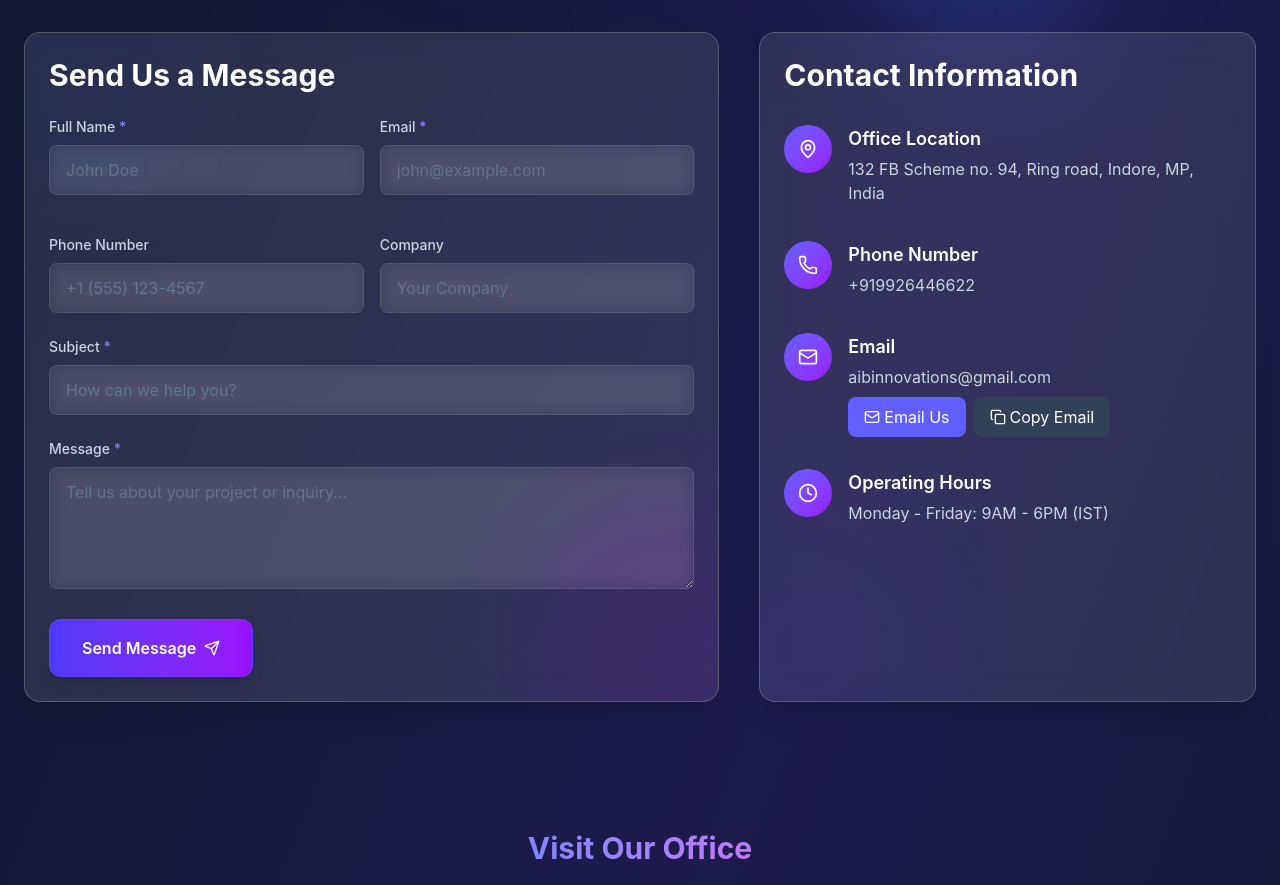
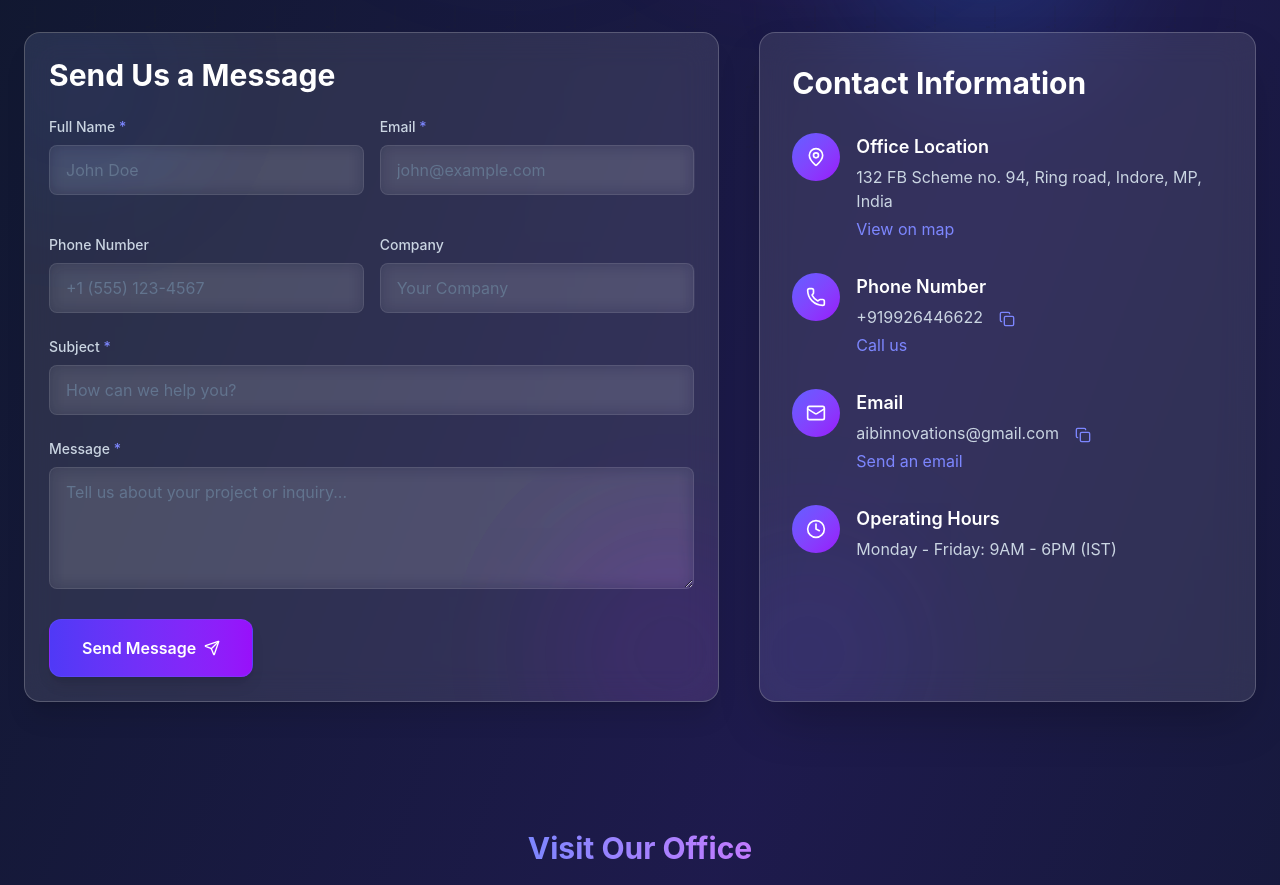
Before and after one commit to AIBInnovations/aib_website, a React (Vite) app: page /contact in a window 1280 px wide. Shown: the part 600-1485 px from the top of the page. Built offline with nearby package versions, Linux system fonts and the light colour scheme.

Commit message:
Projects added 9

```diff
--- a/src/components/contact/ContactInfo.jsx
+++ b/src/components/contact/ContactInfo.jsx
@@ -63,21 +63,6 @@
 //             details="Monday - Friday: 9AM - 6PM (IST)"
 //           />
 
-//           <div className="mt-8 pt-8 border-t border-white/10">
-//             <h3 className="font-semibold text-lg mb-4">Follow us on</h3>
-//             <div className="flex space-x-4">
-//               {['twitter', 'linkedin', 'facebook', 'instagram'].map(social => (
-//                 <a
-//                   key={social}
-//                   href={`#${social}`}
-//                   className="w-10 h-10 rounded-full border border-indigo-500/30 flex items-center justify-center hover:bg-indigo-500/20 transition-colors"
-//                 >
-//                   <span className="sr-only">{social}</span>
-//                   {/* Social icon would go here */}
-//                 </a>
-//               ))}
-//             </div>
-//           </div>
 //         </div>
 //       </GlassCard>
 //     </div>
@@ -86,132 +71,124 @@
 
 // export default ContactInfo;
 
-import { useState } from 'react';
+
+
+import React, { useState } from 'react';
 import { MapPin, Phone, Mail, Clock, Copy, Check } from 'lucide-react';
-import { GlassCard } from '../ui/GlassCard';
 
-// Contact Info Item Component - simple version
-const ContactInfoItem = ({ icon: Icon, title, details }) => (
+// Copy Button Component
+const CopyButton = ({ textToCopy, ariaLabel }) => {
+  const [copied, setCopied] = useState(false);
+
+  const handleCopy = async () => {
+    try {
+      await navigator.clipboard.writeText(textToCopy);
+      setCopied(true);
+      setTimeout(() => setCopied(false), 2000);
+    } catch (err) {
+      console.error('Failed to copy: ', err);
+    }
+  };
+
+  return (
+    <button
+      onClick={handleCopy}
+      aria-label={ariaLabel}
+      className="ml-2 text-indigo-400 hover:text-indigo-300 transition-colors"
+    >
+      {copied ? <Check size={16} /> : <Copy size={16} />}
+    </button>
+  );
+};
+
+// Contact Info Item Component
+const ContactInfoItem = ({ icon: Icon, title, details, link, linkLabel, copyText }) => (
   <div className="flex items-start mb-8">
     <div className="w-12 h-12 flex-shrink-0 rounded-full bg-gradient-to-br from-indigo-500 to-purple-600 flex items-center justify-center mr-4">
       <Icon size={20} className="text-white" />
     </div>
-    <div>
+    <div className="flex-grow">
       <h3 className="font-semibold text-lg mb-1">{title}</h3>
-      <p className="text-slate-300 mb-1">{details}</p>
+      <div className="flex items-center">
+        <p className="text-slate-300 mb-1 mr-2">{details}</p>
+        {copyText && (
+          <CopyButton
+            textToCopy={copyText}
+            ariaLabel={`Copy ${title}`}
+          />
+        )}
+      </div>
+      {link && (
+        <a
+          href={link}
+          className="text-indigo-400 hover:text-indigo-300 transition-colors inline-flex items-center gap-1"
+        >
+          {linkLabel}
+        </a>
+      )}
     </div>
   </div>
 );
 
-// Email Section with JavaScript and Copy functionality
-const EmailSection = () => {
-  const [copied, setCopied] = useState(false);
-  const email = "aibinnovations@gmail.com";
+const ContactInfo = () => {
+  const phoneNumber = "+919926446622";
+  const emailAddress = "aibinnovations@gmail.com";
 
-  const handleEmailClick = (e) => {
-    e.preventDefault();
-
-    // Try multiple methods to open email client
-    try {
-      // Method 1: window.open
-      window.open(`mailto:${email}`);
-
-      // Method 2: direct location change (fallback)
-      setTimeout(() => {
-        window.location.href = `mailto:${email}`;
-      }, 100);
-    } catch (error) {
-      console.error("Error opening email client:", error);
-      alert("Please use the copy button and paste the email into your mail client.");
-    }
+  // Email composition parameters
+  const emailParams = {
+    to: emailAddress,
+    subject: 'Inquiry from Website',
+    body: 'Hello AI Innovations Team,\n\nI am writing to...'
   };
 
-  const copyToClipboard = () => {
-    navigator.clipboard.writeText(email).then(() => {
-      setCopied(true);
-      setTimeout(() => setCopied(false), 2000);
-    });
-  };
+  // Construct Gmail compose URL
+  const composeEmailUrl = `https://mail.google.com/mail/?view=cm&fs=1&to=${encodeURIComponent(emailParams.to)}&su=${encodeURIComponent(emailParams.subject)}&body=${encodeURIComponent(emailParams.body)}`;
 
   return (
-    <div className="flex items-start mb-8">
-      <div className="w-12 h-12 flex-shrink-0 rounded-full bg-gradient-to-br from-indigo-500 to-purple-600 flex items-center justify-center mr-4">
-        <Mail size={20} className="text-white" />
-      </div>
+    <div className="h-full">
+      <div className="h-full relative overflow-hidden rounded-2xl bg-white/10 backdrop-blur-lg border border-white/20 shadow-2xl">
+        <div className="absolute inset-0 opacity-30">
+          <div className="absolute -left-20 -bottom-20 w-64 h-64 rounded-full bg-indigo-600/30 blur-3xl"></div>
+        </div>
 
-      <div>
-        <h3 className="font-semibold text-lg mb-1">Email</h3>
-        <p className="text-slate-300 mb-1">{email}</p>
+        <div className="relative z-10 p-6 md:p-8">
+          <h2 className="text-2xl md:text-3xl font-bold mb-8 text-white">Contact Information</h2>
 
-        <div className="mt-2 flex flex-wrap gap-2">
-          {/* JavaScript email handler button */}
-          <button
-            onClick={handleEmailClick}
-            className="py-2 px-4 bg-indigo-500 text-white rounded-lg hover:bg-indigo-600 transition-colors flex items-center gap-1"
-          >
-            <Mail size={16} />
-            <span>Email Us</span>
-          </button>
+          <ContactInfoItem
+            icon={MapPin}
+            title="Office Location"
+            details="132 FB Scheme no. 94, Ring road, Indore, MP, India"
+            link="https://maps.app.goo.gl/rLT2AuRBipBRctoZ8"
+            linkLabel="View on map"
+          />
 
-          {/* Copy Email Button */}
-          <button
-            onClick={copyToClipboard}
-            className="py-2 px-4 bg-slate-700 text-white rounded-lg hover:bg-slate-600 transition-colors flex items-center gap-1"
-          >
-            {copied ? (
-              <>
-                <Check size={16} />
-                <span>Copied!</span>
-              </>
-            ) : (
-              <>
-                <Copy size={16} />
-                <span>Copy Email</span>
-              </>
-            )}
-          </button>
+          <ContactInfoItem
+            icon={Phone}
+            title="Phone Number"
+            details={phoneNumber}
+            link={`tel:${phoneNumber}`}
+            linkLabel="Call us"
+            copyText={phoneNumber}
+          />
+
+          <ContactInfoItem
+            icon={Mail}
+            title="Email"
+            details={emailAddress}
+            link={composeEmailUrl}
+            linkLabel="Send an email"
+            copyText={emailAddress}
+          />
+
+          <ContactInfoItem
+            icon={Clock}
+            title="Operating Hours"
+            details="Monday - Friday: 9AM - 6PM (IST)"
+          />
         </div>
       </div>
     </div>
   );
 };
 
-const ContactInfo = () => {
-  return (
-    <div className="h-full">
-      <GlassCard className="h-full relative overflow-hidden">
-        <div className="absolute inset-0 opacity-30">
-          <div className="absolute -left-20 -bottom-20 w-64 h-64 rounded-full bg-indigo-600/30 blur-3xl"></div>
-        </div>
-
-        <div className="relative z-10">
-          <h2 className="text-2xl md:text-3xl font-bold mb-8">Contact Information</h2>
-
-          <ContactInfoItem
-            icon={MapPin}
-            title="Office Location"
-            details="132 FB Scheme no. 94, Ring road, Indore, MP, India"
-          />
-
-          <ContactInfoItem
-            icon={Phone}
-            title="Phone Number"
-            details="+919926446622"
-          />
-
-          <EmailSection />
-
-          <ContactInfoItem
-            icon={Clock}
-            title="Operating Hours"
-            details="Monday - Friday: 9AM - 6PM (IST)"
-          />
-
-
-        </div>
-      </GlassCard>
-    </div>
-  );
-};
-
 export default ContactInfo;
```
